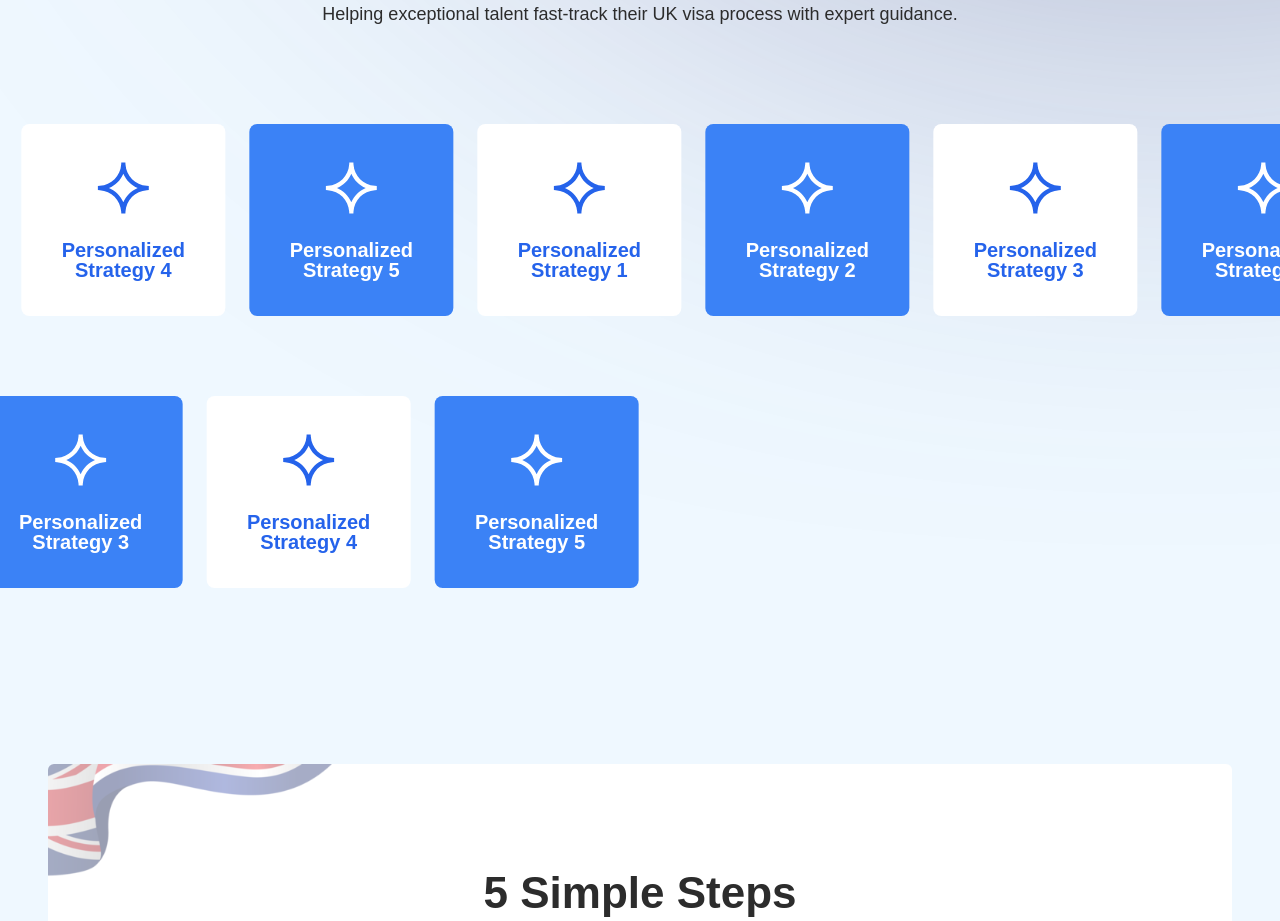
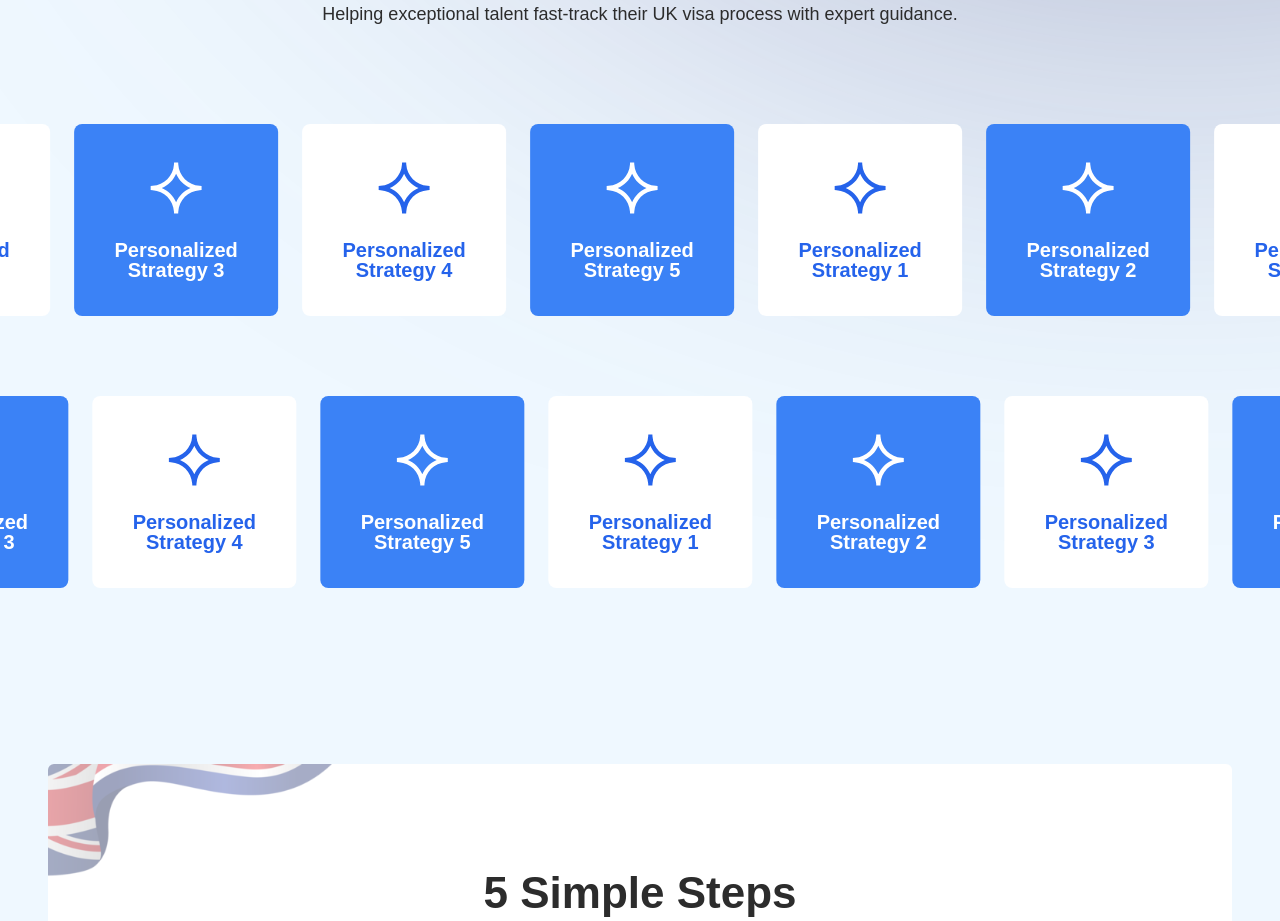
Before and after one commit to sahilbisht-saimanshetty/smart-immigrations, a React (Create React App) app: page / in a window 1280 px wide. Shown: the part 4740-5661 px from the top of the page. Built offline with nearby package versions, Linux system fonts and the light colour scheme.

Commit message:
update in the slides

```diff
--- a/src/components/LandingPage/WhySucceed.jsx
+++ b/src/components/LandingPage/WhySucceed.jsx
@@ -25,27 +25,30 @@ const WhySucceed = () => {
         <Marquee direction="left" items={strategies} speed={250} />
 
         {/* Bottom Marquee (Moves Right) */}
-        <Marquee direction="right" items={strategies} speed={250} />
+        <Marquee direction="right" items={strategies} speed={280} />
       </div>
     </div>
   );
 };
 
 const Marquee = ({ direction, items, speed }) => {
-  const duplicatedItems = [...items, ...items, ...items, ...items, ...items, ...items, ...items]; // Ensure seamless looping
+  const duplicatedItems = [...items, ...items, ...items, ...items, ...items, ...items, ...items];
 
   return (
     <div className="relative w-full overflow-hidden">
+
       <motion.div
         className="flex w-max"
         animate={{
-          x: direction === "right" ? ["-100%", "0%"] : ["0%", "-100%"],
+          x: direction === "right" ? ["0", "-100%"] : ["-80%", "0%"], // Adjust for both directions
         }}
-        style={{ transform: direction === "right" ? "translateX(50%)" : "translateX(0%)" }} // Pre-shift right-moving marquee
+        style={{
+          transform: direction === "right" ? "translateX(100%)" : "translateX(0%)", // Set initial position for seamless loop
+        }}
         transition={{
           ease: "linear",
-          duration: speed,
-          repeat: Infinity,
+          duration: speed, // Control speed of animation
+          repeat: Infinity, // Infinite loop
         }}
       >
         {[...Array(3)].flatMap(() =>
@@ -69,4 +72,5 @@ const Marquee = ({ direction, items, speed }) => {
   );
 };
 
+
 export default WhySucceed;
```
